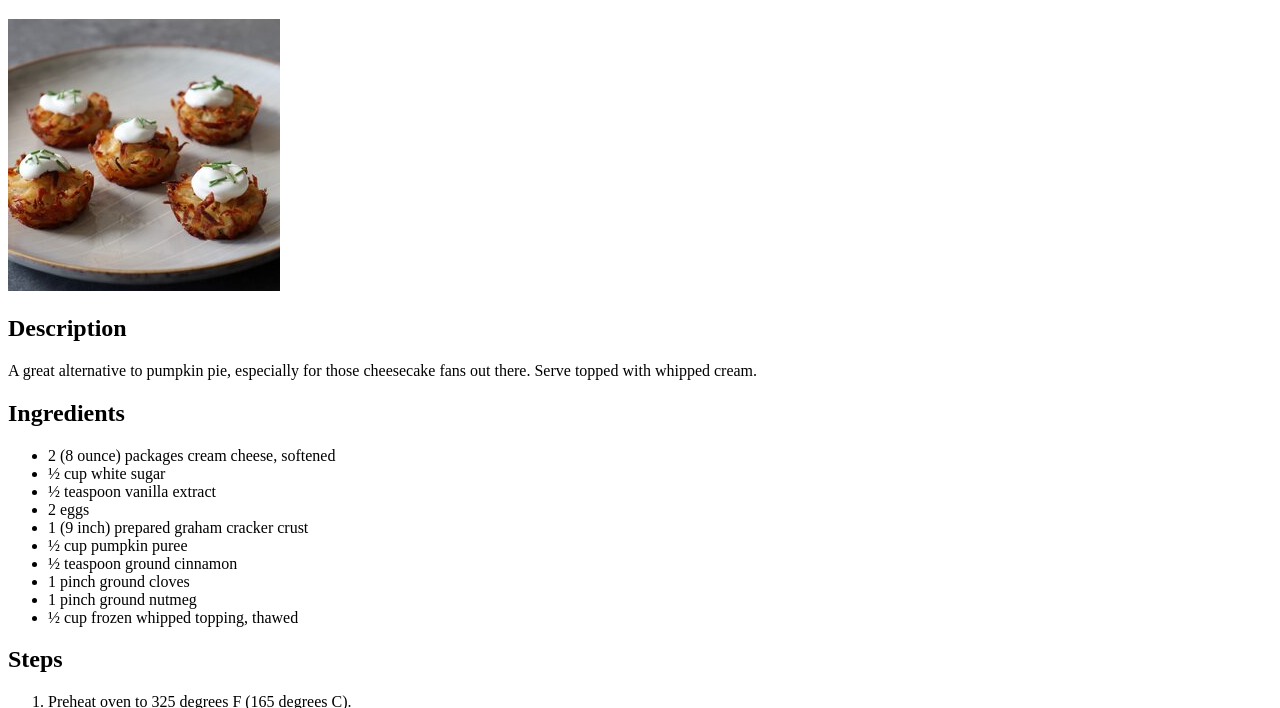
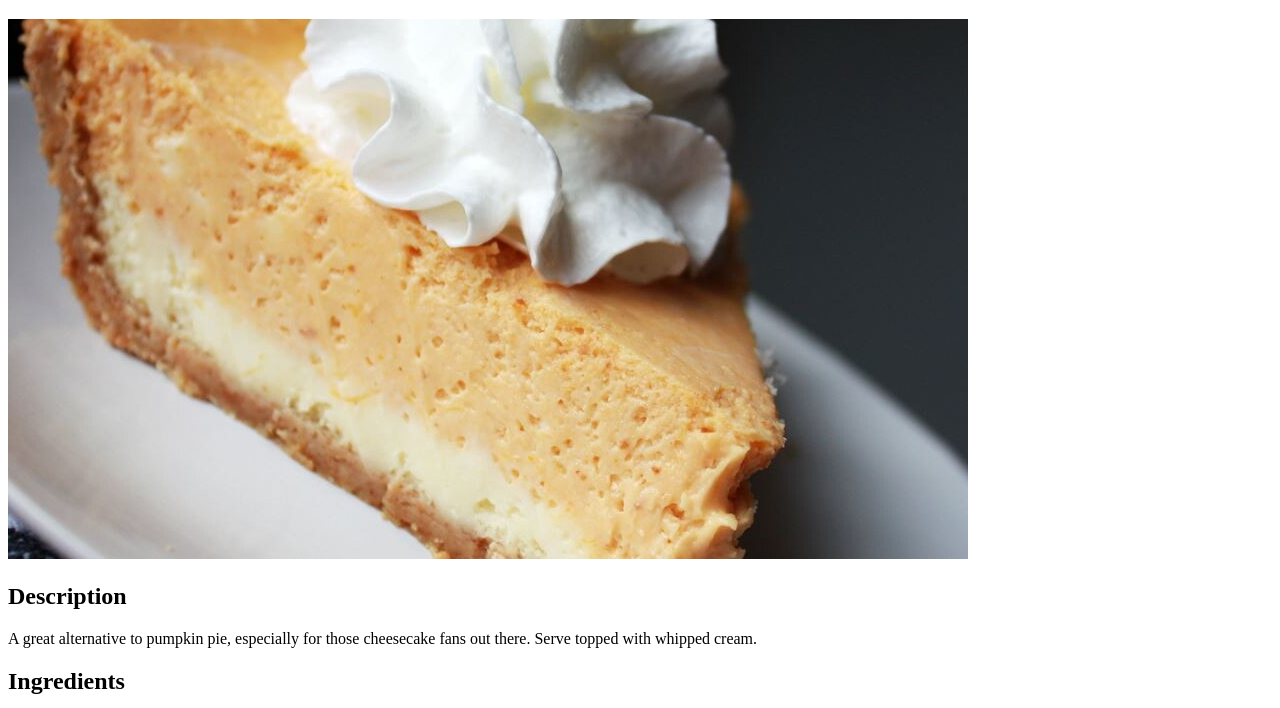
Before and after one commit to prajwalpoojary/odin-recipes, a plain HTML site: page recipes/cheesecake.html in a window 1280 px wide. Shown: the part 61-769 px from the top of the page. Drawn offline with Linux system fonts and the light colour scheme.

Commit message:
Update src attribute

```diff
--- a/recipes/cheesecake.html
+++ b/recipes/cheesecake.html
@@ -10,7 +10,7 @@
 
 <body>
   <h1>Double Layer Pumpkin Cheesecake</h1>
-  <img src="../images/potate-pancake.jpeg" alt="A piece of pumpkin cheescake on a plate">
+  <img src="../images/pumpkin-cheesecake.jpeg" alt="A piece of pumpkin cheescake on a plate">
 
   <h2>Description</h2>
   <p>A great alternative to pumpkin pie, especially for those cheesecake fans out there. Serve topped with whipped cream.
```
